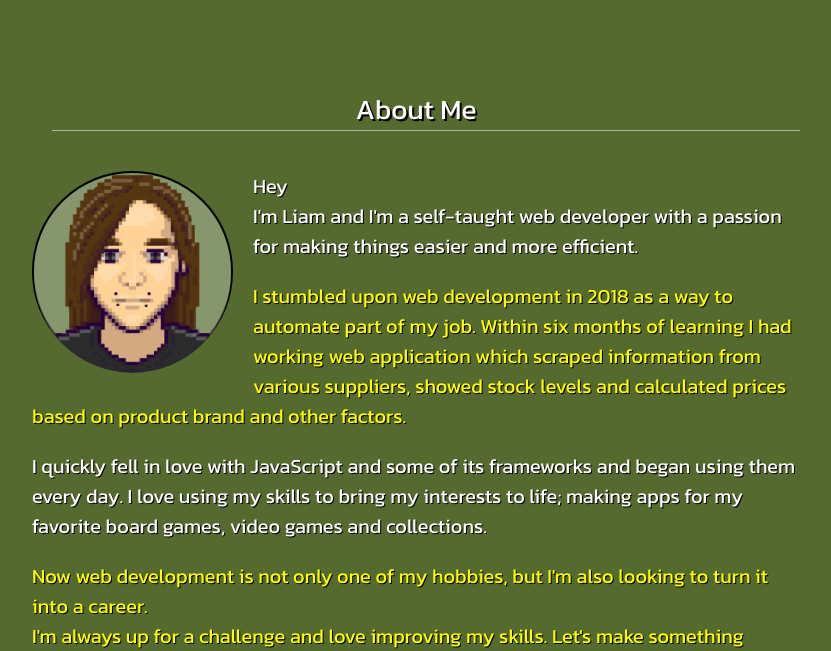
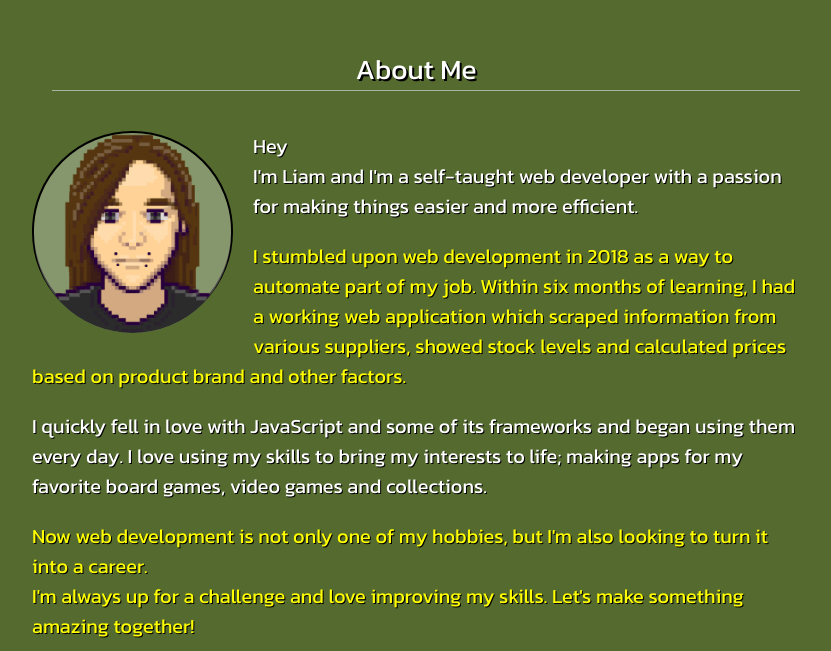
Before and after one commit to Liiaam93/portfolio-react, a React (Create React App) app: page / in a window 1280 px wide. Shown: the part 932-1583 px from the top of the page, without its empty margins (224-1055 px from the left). Built offline with nearby package versions, Linux system fonts and the light colour scheme.

Commit message:
Update About.tsx

```diff
--- a/src/pages/About.tsx
+++ b/src/pages/About.tsx
@@ -31,7 +31,7 @@ const About = () => {
       initial="hidden"
       animate={control}
     >
-      <Box pt="15vh">
+      <Box pt="10vh">
         <Text fontSize={"3xl"} textAlign="center" textShadow={"2px 2px #000"}>
           About Me
         </Text>
@@ -63,7 +63,7 @@ const About = () => {
             </Text>
             <Text pt="5" color={"yellow"}>
               I stumbled upon web development in 2018 as a way to automate part
-              of my job. Within six months of learning I had working web
+              of my job. Within six months of learning, I had a working web
               application which scraped information from various suppliers,
               showed stock levels and calculated prices based on product brand
               and other factors.
```
